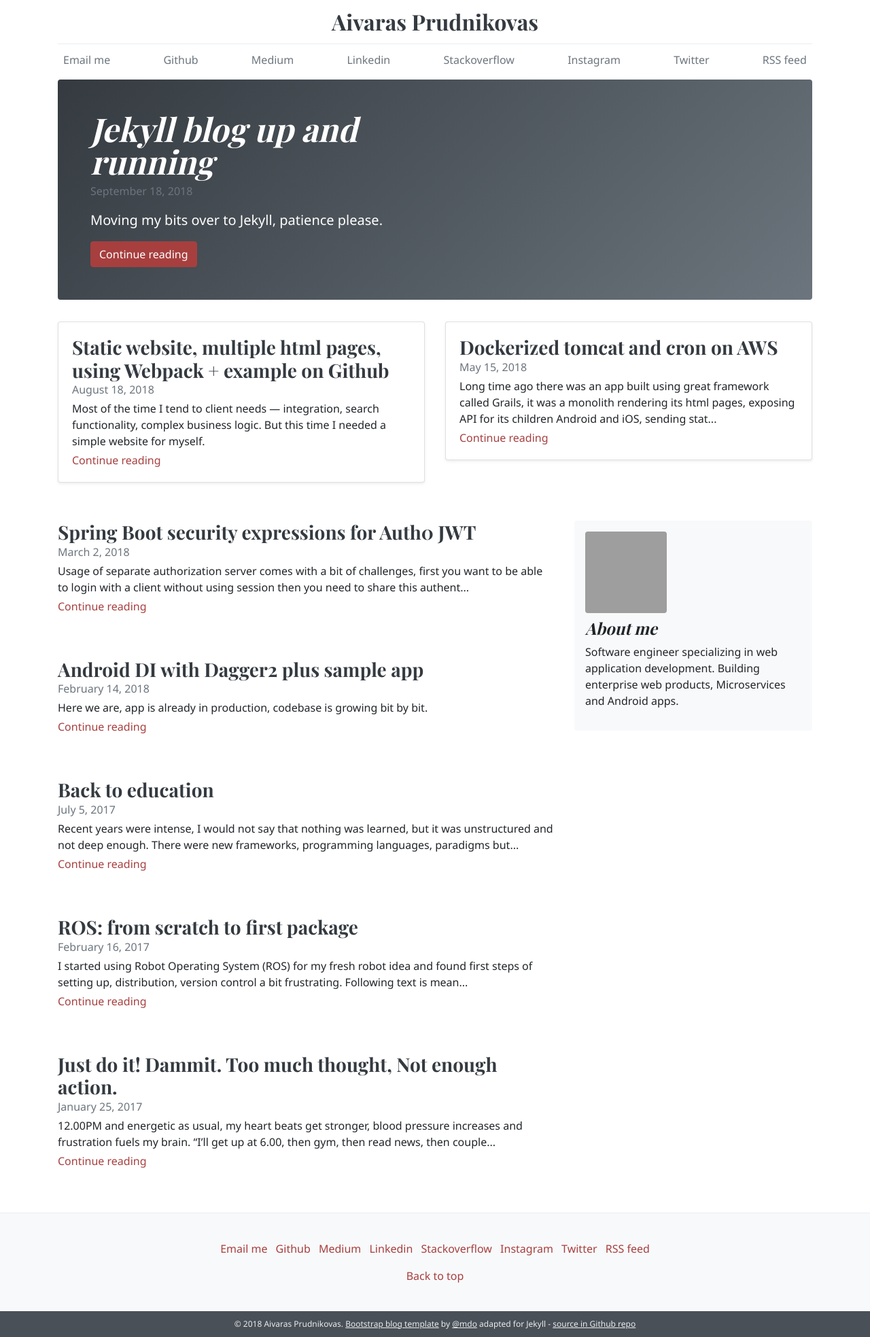
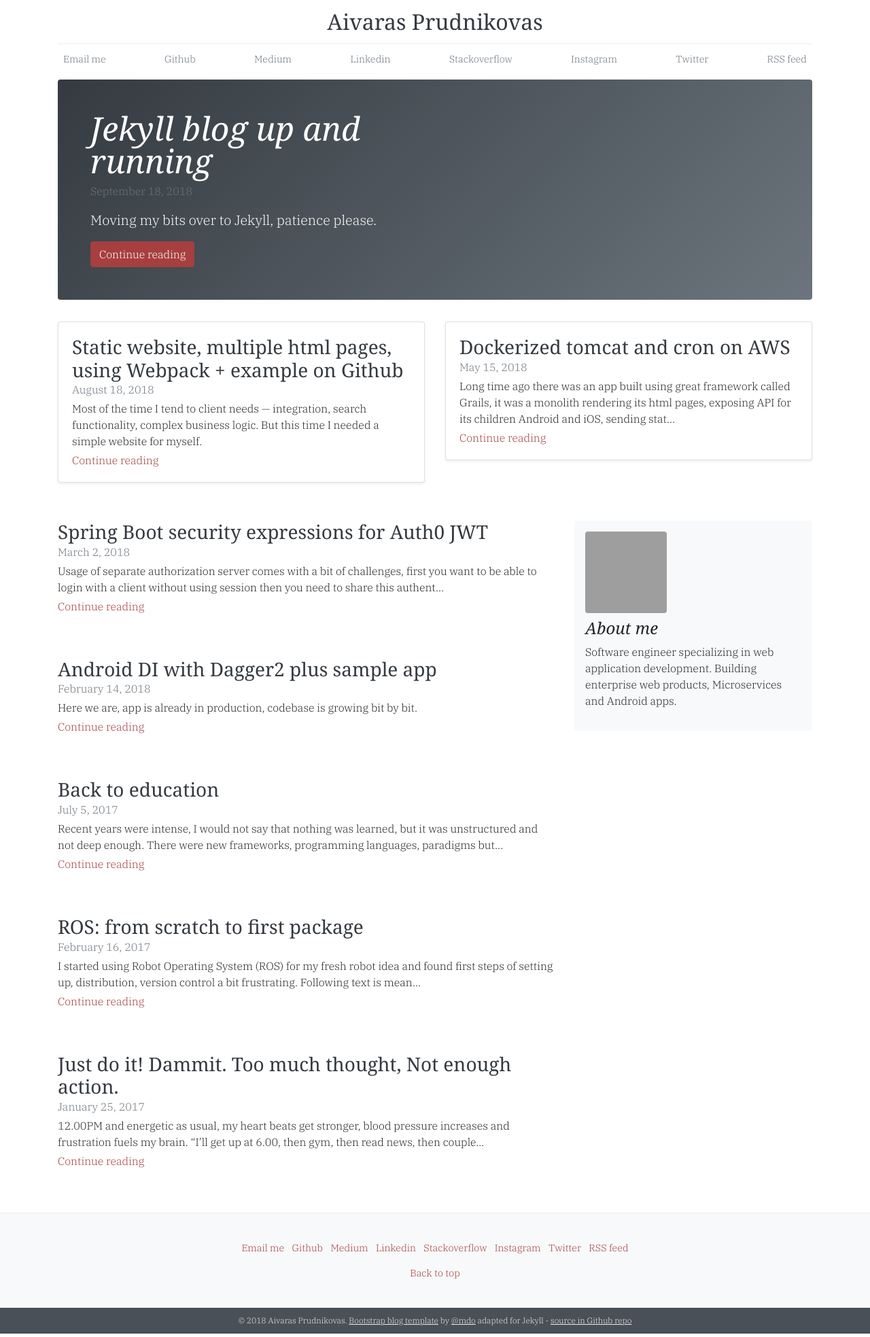
Before and after one commit to ivarprudnikov/ivarprudnikov.com, a Jekyll site: the page built from index.html, in a window 1280 px wide. Shown: the whole page at 68% size. Built offline with Jekyll 4.4.1, drawn with Linux system fonts in a browser that asks for light colours; grey boxes are pictures that could not be loaded.

Commit message:
change of fonts (to IBM Plex Serif) to increase readability

```diff
--- a/_includes/meta.html
+++ b/_includes/meta.html
@@ -17,4 +17,4 @@
     <meta property="twitter:title" content="{{ page.title }}" />
     {% endif %}
 
-    <link href="https://fonts.googleapis.com/css?family=Playfair+Display:700,900" rel="stylesheet">
+    <link href="https://fonts.googleapis.com/css?family=IBM+Plex+Serif:300,300i,700,700i" rel="stylesheet">
--- a/style.scss
+++ b/style.scss
@@ -2,8 +2,8 @@
 ---
 
 $primary: #a73f3f;
-$font-family-serif: "Playfair Display", Georgia, "Times New Roman", serif;
-$font-family-sans-serif: "Segoe UI", Roboto, "Helvetica Neue", Arial, sans-serif, "Apple Color Emoji", "Segoe UI Emoji", "Segoe UI Symbol", "Noto Color Emoji";
+$font-family-serif: Georgia, "Times New Roman", serif;
+$font-family-sans-serif: "IBM Plex Serif", "Helvetica Neue", Arial, sans-serif, "Apple Color Emoji", "Segoe UI Emoji", "Segoe UI Symbol", "Noto Color Emoji";
 
 @import "bootstrap/bootstrap";
 
@@ -53,6 +53,7 @@ h1, h2, h3, h4, h5, h6 {
   z-index: 2;
   height: 2.75rem;
   overflow-y: hidden;
+  font-size: 0.9rem;
 }
 
 .nav-scroller .nav {
@@ -131,7 +132,8 @@ h1, h2, h3, h4, h5, h6 {
   color: $gray-600;
 }
 .blog-post-content {
-  font-size: 1.2rem;
+  font-size: 1.1rem;
+  line-height: 1.7;
 
   a {
     text-decoration: underline;
@@ -179,7 +181,8 @@ h1, h2, h3, h4, h5, h6 {
  * Footer
  */
 .blog-footer {
-  padding: 2.5rem 0;
+  font-size: 0.9rem;
+  padding: 2.5rem 0.5rem;
   color: $gray-600;
   text-align: center;
   background-color: $gray-100;
```
